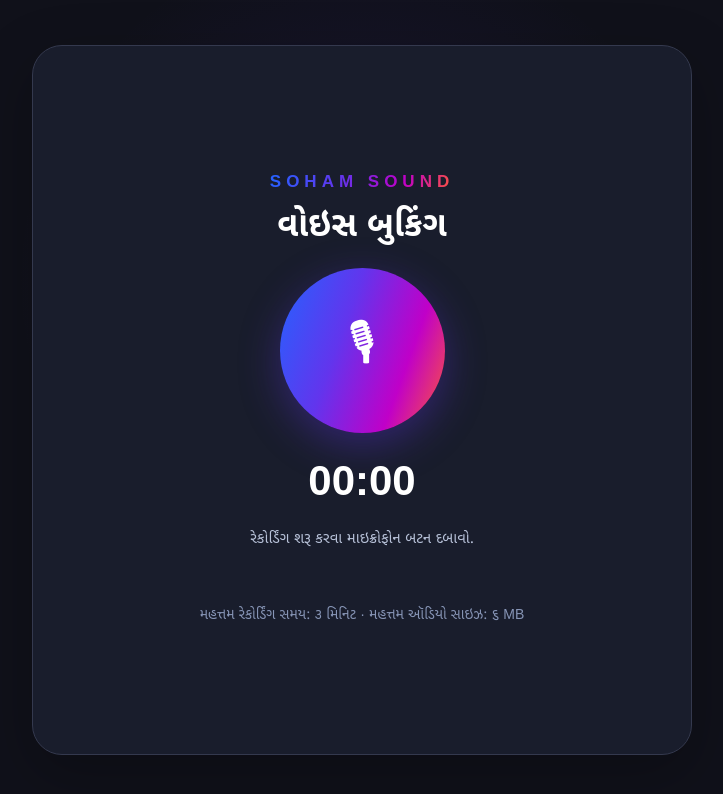
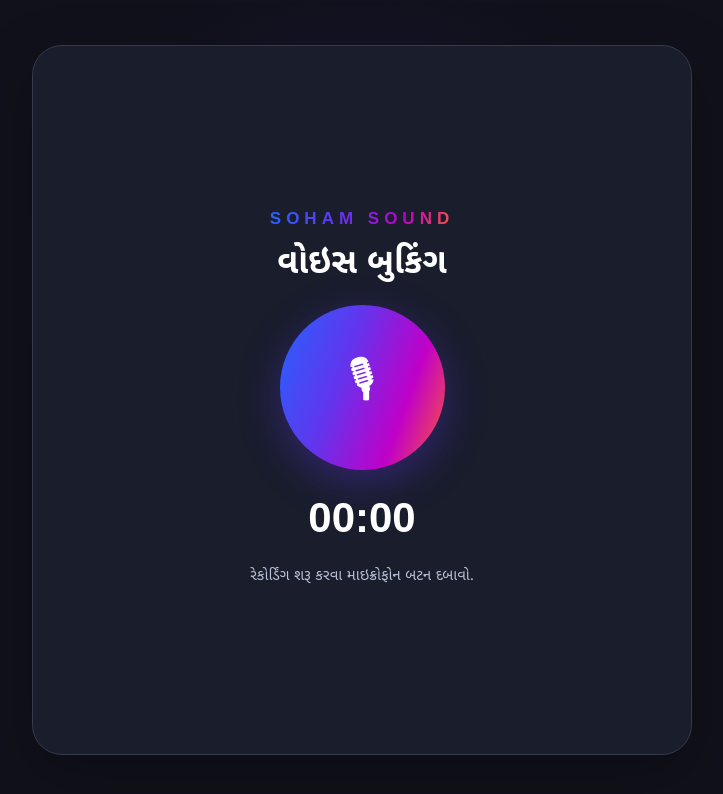
Before and after one commit to sohamsatvara123/soham-sound-voice-recorder, a plain HTML site: page index.html in a window 1280 px wide. Shown: the whole page, without its empty margins (278-1001 px from the left). Drawn offline with Linux system fonts and the light colour scheme.

Commit message:
Remove note about recording time and audio size
Removed the note about maximum recording time and audio size.

```diff
--- a/index.html
+++ b/index.html
@@ -341,9 +341,6 @@ h2 {
       </button>
     </div>
 <div id="status" role="status" aria-live="polite"></div>
-    <div class="note">
-      મહત્તમ રેકોર્ડિંગ સમય: ૩ મિનિટ · મહત્તમ ઑડિયો સાઇઝ: ૬ MB
-    </div>
   </main>
 
   <script>
```
